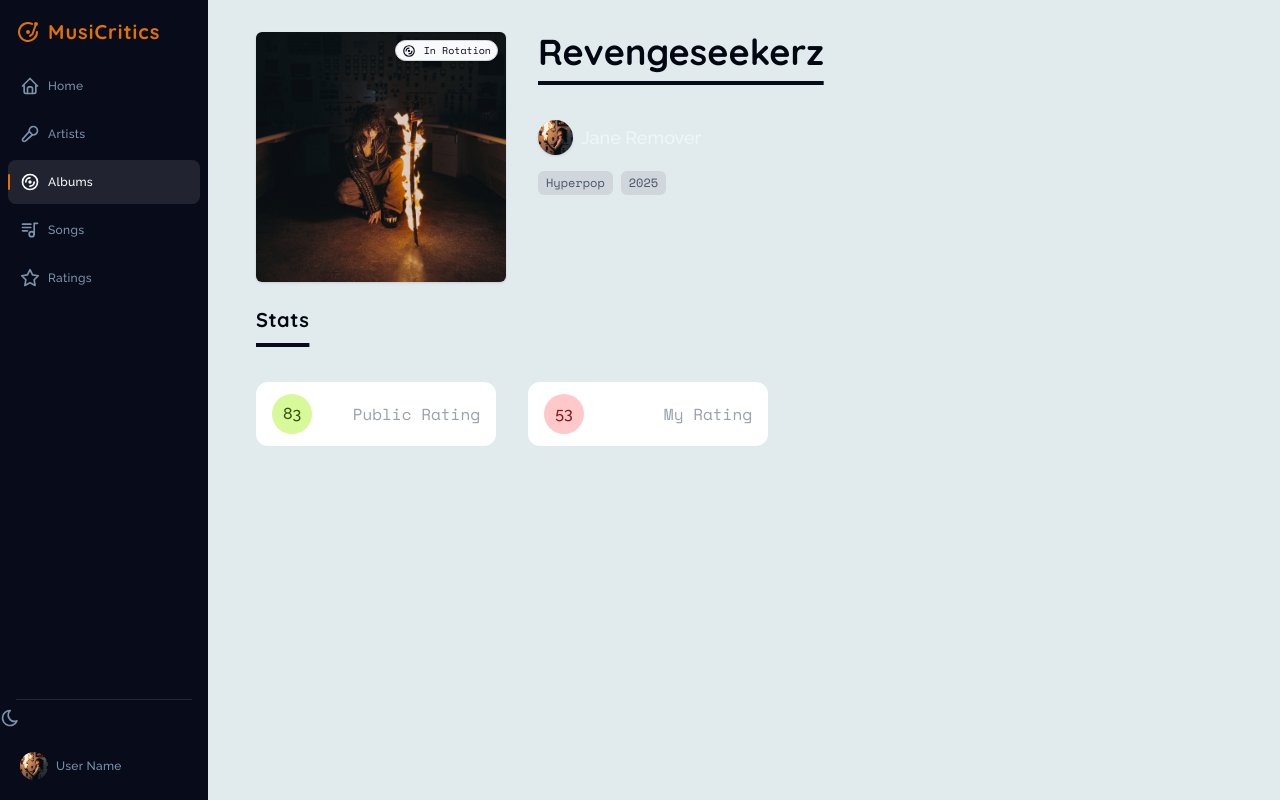
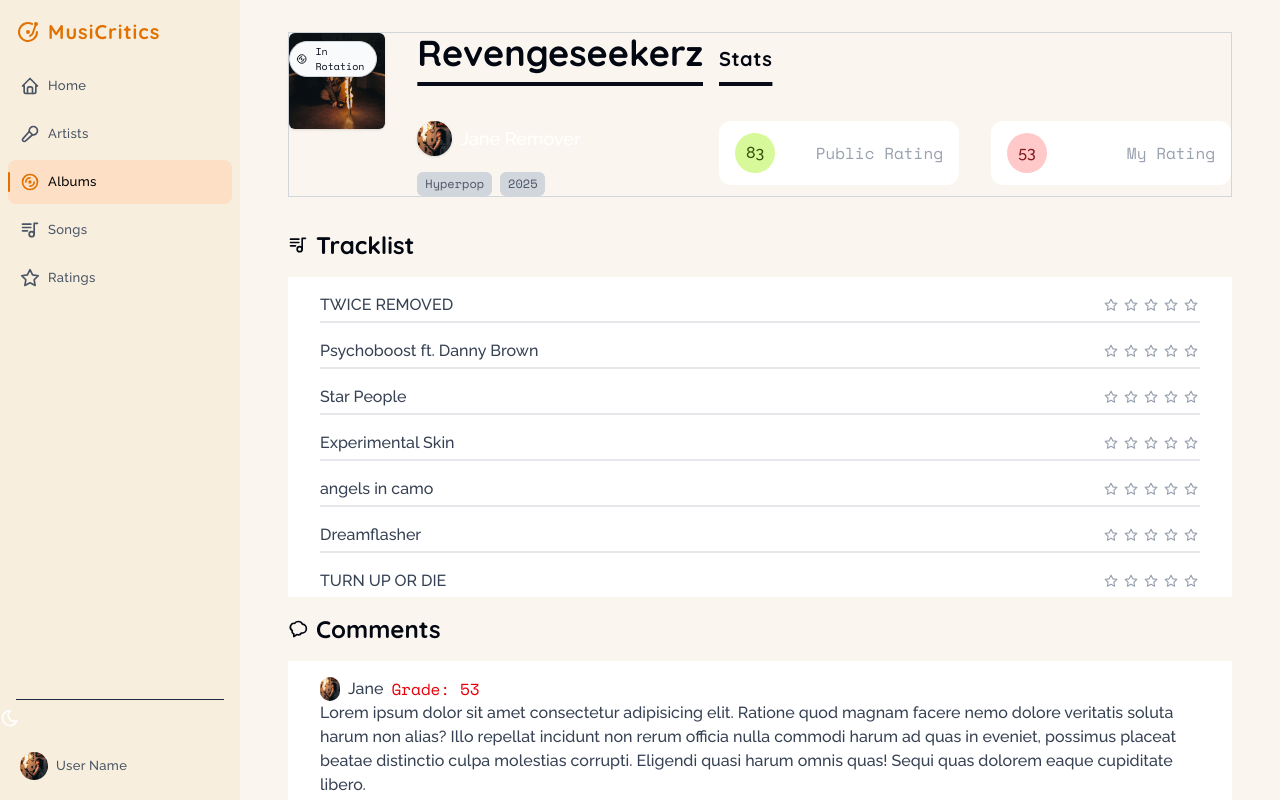
Before and after one commit to pvgfarias/musicritics, a Next.js app: page /dashboard/albums/1 in a window 1280 px wide. Built offline with nearby package versions, Linux system fonts and the light colour scheme.

Commit message:
feat: :sparkles: enhance AlbumPage layout and styling; add tracklist and comments sections with improved design

```diff
--- a/app/dashboard/albums/[id]/page.tsx
+++ b/app/dashboard/albums/[id]/page.tsx
@@ -4,40 +4,73 @@ interface PageProps {
 
 import AlbumDetails from '@/components/albums/album-details';
 import AlbumStats from '@/components/albums/album-stats';
+import StarRating from '@/components/albums/star-rating';
 import currentRatings from '@/data/currentRatings';
+import { IconBubble, IconPlaylist } from '@tabler/icons-react';
+import Image from 'next/image';
 
 export default async function AlbumPage({ params }: PageProps) {
   const { id } = await params;
   const album = currentRatings.find(album => album.id === parseInt(id));
 
   return (
-    <main>
+    <main className='max-w-7xl m-auto'>
       {album && (
-        <div className='flex flex-col gap-6'>
-          {/* Album information */}
-          <AlbumDetails album={album} />
-          <AlbumStats album={album} />
-          {/*
-            <div className='flex flex-col justify-center items-center gap-4 grow'>
-              <h2 className='text-3xl font-title font-bold text-gray-900 dark:text-gray-200 md:text-left text-center pb-4'>
-                TRACKLIST
-              </h2>
+        <div className='flex flex-col gap-8'>
+          <div className='flex flex-row justify-center items-center bg-surface border border-gray-300 dark:border-slate-800'>
+            {/* Album information */}
+            <AlbumDetails album={album} />
+            <AlbumStats album={album} />
+          </div>
+          <div className='flex flex-col justify-start gap-4'>
+            <div className='flex flex-row gap-2 justify-start items-center text-gray-950 dark:text-white md:text-left text-center'>
+              <IconPlaylist size={20} />
+              <h2 className='text-2xl font-title font-extrabold'>Tracklist</h2>
+            </div>
+
+            <div className='flex flex-col gap-4 bg-foreground px-8 py-4 h-80 overflow-y-auto'>
               {album.tracklist.map((track, index) => (
                 <div key={index}>
-                  <div className='flex flex-row'>{track}</div>
-
+                  <div className='flex flex-row justify-between items-center'>
+                    <p className='text-gray-700'>{track}</p>
+                    <StarRating rating={0} size={14} />
+                  </div>
                   {album.tracklist.length - 1 !== index && (
-                    <hr className='my-2' />
+                    <div className='w-full border border-gray-200 mt-1' />
                   )}
                 </div>
               ))}
             </div>
+            <div className='flex flex-row gap-2 justify-start items-center text-gray-950 dark:text-white md:text-left text-center'>
+              <IconBubble size={20} />
+              <h2 className='text-2xl font-title font-extrabold'>Comments</h2>
+            </div>
+
+            <div className='flex flex-col gap-4 bg-foreground px-8 py-4 h-80 overflow-y-auto'>
+              <div className='flex flex-col'>
+                <div className='flex flex-row gap-2'>
+                  <Image
+                    src='/jr.jpg'
+                    height={20}
+                    width={20}
+                    alt=''
+                    className='rounded-full'
+                  />
+                  <h3 className='text-gray-700'>Jane</h3>
+                  <p className='font-mono text-red-600'>Grade: 53</p>
+                </div>
+
+                <p className='text-gray-700'>
+                  Lorem ipsum dolor sit amet consectetur adipisicing elit.
+                  Ratione quod magnam facere nemo dolore veritatis soluta harum
+                  non alias? Illo repellat incidunt non rerum officia nulla
+                  commodi harum ad quas in eveniet, possimus placeat beatae
+                  distinctio culpa molestias corrupti. Eligendi quasi harum
+                  omnis quas! Sequi quas dolorem eaque cupiditate libero.
+                </p>
+              </div>
+            </div>
           </div>
-          <div className='flex flex-col justify-center items-center gap-4 grow'>
-            <h2 className='text-3xl font-title font-bold text-gray-900 dark:text-gray-200 md:text-left text-center pb-4'>
-              COMMENTS
-            </h2>
-          </div> */}
         </div>
       )}
     </main>
--- a/app/globals.css
+++ b/app/globals.css
@@ -1,18 +1,19 @@
 @import 'tailwindcss';
 
 :root {
-  --background: #e1ebee;
-  --foreground: #eff6f7;
+  --background: #faf6ef;
+  --foreground: #ffffff;
+  --sidebar: #f7eede;
+  --sidebar-active: #fcdfc4;
   --dark-blue: #080b19;
-  --steel-blue: #7a93ac;
-  --light-blue: #eff6f7;
   color-scheme: light;
 }
 
 .dark {
-  --background: #080b19;
-  --foreground: #202330;
-  --foreground-border: #20243b;
+  --background: #12121a;
+  --foreground: #1b1b26;
+  --sidebar: #0b0b11;
+  --sidebar-active: #202031;
   color-scheme: dark;
 }
 
@@ -23,8 +24,9 @@
   --color-foreground: var(--foreground);
   --color-foreground-border: var(--foreground-border);
   --color-ink-black: var(--ink-black);
-  --color-steel-blue: var(--steel-blue);
   --color-dark-blue: var(--dark-blue);
+  --color-sidebar: var(--sidebar);
+  --color-sidebar-active: var(--sidebar-active);
   --font-sans: var(--font-raleway-sans);
   --font-title: var(--font-quicksand);
   --font-mono: var(--font-space);
--- a/app/layout.tsx
+++ b/app/layout.tsx
@@ -41,7 +41,9 @@ export default function RootLayout({
       <body className='flex h-dvh overflow-hidden'>
         <Sidebar />
         <div className='flex flex-col flex-1 min-w-0 h-dvh'>
-          <main className='relative flex-1 overflow-y-auto'>{children}</main>
+          <main className='relative flex-1 overflow-y-auto bg-background'>
+            {children}
+          </main>
         </div>
       </body>
     </html>
--- a/components/dashboard/album-card.tsx
+++ b/components/dashboard/album-card.tsx
@@ -35,7 +35,7 @@ export default function AlbumCard({
         <p className='font-title font-bold text-sm text-dark-blue dark:text-white line-clamp-1'>
           {rating.albumName}
         </p>
-        <p className='text-xs text-gray-600 dark:text-gray-300 line-clamp-1'>
+        <p className='text-xs text-gray-700 dark:text-gray-300 line-clamp-1'>
           {rating.artistName}
         </p>
       </div>
--- a/components/dashboard/recent-reviews.tsx
+++ b/components/dashboard/recent-reviews.tsx
@@ -21,7 +21,7 @@ export default function RecentReviews() {
         </div>
       </div>
 
-      <div className='flex flex-col bg-foreground border border-foreground-border rounded-xl mb-4 divide-y divide-gray-200 dark:divide-mist-700 max-h-105 overflow-y-auto'>
+      <div className='flex flex-col bg-foreground rounded-xl mb-4 divide-y divide-gray-200 dark:divide-stone-800 max-h-105 overflow-y-auto'>
         {recentReviews.map(review => (
           <div
             className='flex flex-row items-center gap-3 px-4 py-3 text-dark-blue dark:text-white transition-colors hover:bg-gray-50 dark:hover:bg-mist-800/50'
@@ -44,7 +44,7 @@ export default function RecentReviews() {
               </p>
             </div>
             {review.finalGrade && (
-              <RatingGrade ratingGrade={review.finalGrade} />
+              <RatingGrade ratingGrade={review.finalGrade} inAlbum={false} />
             )}
           </div>
         ))}
--- a/components/layout/sidebar-item.tsx
+++ b/components/layout/sidebar-item.tsx
@@ -22,9 +22,9 @@ export default function SidebarItem({
       {...props}
     >
       {isActive && (
-        <span className='absolute left-0 top-1/2 -translate-y-1/2 h-4 w-0.5 rounded-full bg-amber-600' />
+        <span className='absolute left-0 top-1/2 -translate-y-1/2 h-5 w-0.5 rounded-full bg-amber-600' />
       )}
-      <Icon size={20} className='shrink-0' />
+      <Icon size={20} className={isActive ? 'text-amber-600' : ''} />
       <span className='whitespace-nowrap'>{label}</span>
     </Link>
   );
--- a/components/layout/sidebar.tsx
+++ b/components/layout/sidebar.tsx
@@ -1,12 +1,10 @@
 'use client';
 
 import SidebarLinks from './sidebar-links';
-import { IconPower, IconVinyl } from '@tabler/icons-react';
+import { IconVinyl } from '@tabler/icons-react';
 import { motion, useReducedMotion } from 'motion/react';
 import Link from 'next/link';
 import ThemeToggle from './theme-toggle';
-import SidebarItem from './sidebar-item';
-import { sidebarItemClasses } from '@/lib/styles';
 import UserMenu from './user-menu';
 
 export default function Sidebar() {
@@ -19,7 +17,7 @@ export default function Sidebar() {
         initial={shouldReduceMotion ? false : { x: -100, opacity: 0 }}
         animate={{ x: 0, opacity: 1 }}
         transition={{ duration: shouldReduceMotion ? 0 : 0.5 }}
-        className='hidden md:flex flex-col h-dvh shrink-0 w-52 overflow-hidden py-2 bg-dark-blue text-steel-blue dark:border-r dark:border-foreground-border'
+        className='hidden md:flex flex-col h-dvh shrink-0 w-60 overflow-hidden py-2 bg-sidebar'
       >
         <nav
           className='flex grow flex-row justify-between space-x-2 md:flex-col md:space-x-0 md:space-y-2 '
@@ -35,7 +33,7 @@ export default function Sidebar() {
           </Link>
           <SidebarLinks />
           <div className='hidden h-auto w-full grow md:block' />
-          <div className='mx-4 h-px bg-gray-800' />
+          <div className='mx-4 h-px bg-slate-800' />
           <ThemeToggle />
           <UserMenu />
         </nav>
--- a/lib/styles.ts
+++ b/lib/styles.ts
@@ -2,10 +2,10 @@ import { cn } from '@/lib/utils';
 
 export function sidebarItemClasses(isActive?: boolean) {
   return cn(
-    'flex items-center gap-2 mx-2 px-3 py-3 rounded-lg text-xs capitalize tracking-wide',
-    'text-steel-blue transition-colors duration-150',
-    'hover:bg-white/5 hover:text-white',
+    'flex items-center gap-2 mx-2 px-3 py-3 rounded-lg text-[13px] capitalize tracking-wide',
+    'text-gray-600 dark:text-gray-400 transition-colors duration-150',
+    'hover:bg-sidebar-active hover:text-black dark:hover:text-white',
     'focus-visible:outline-none focus-visible:ring-2 focus-visible:ring-amber-600/50',
-    isActive && 'bg-white/10 text-white'
+    isActive && 'bg-sidebar-active text-black dark:text-white'
   );
 }
```
